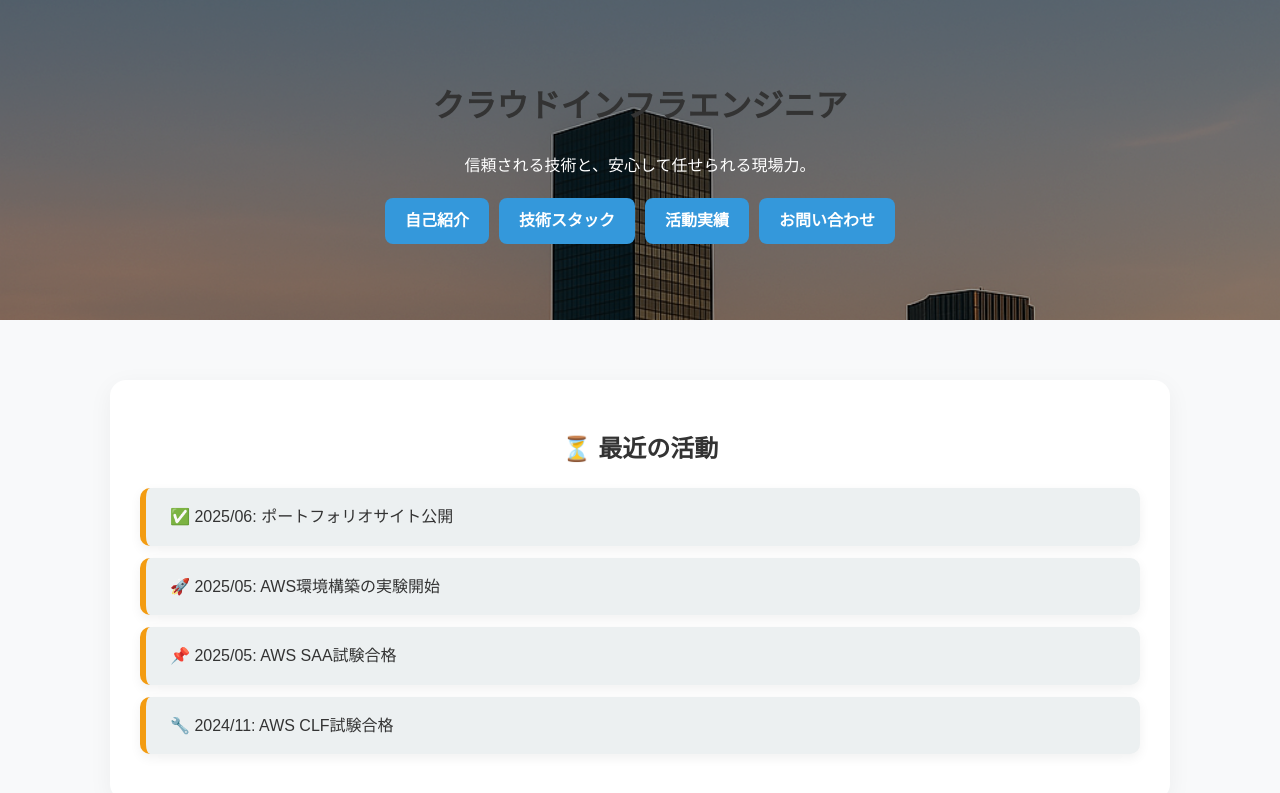
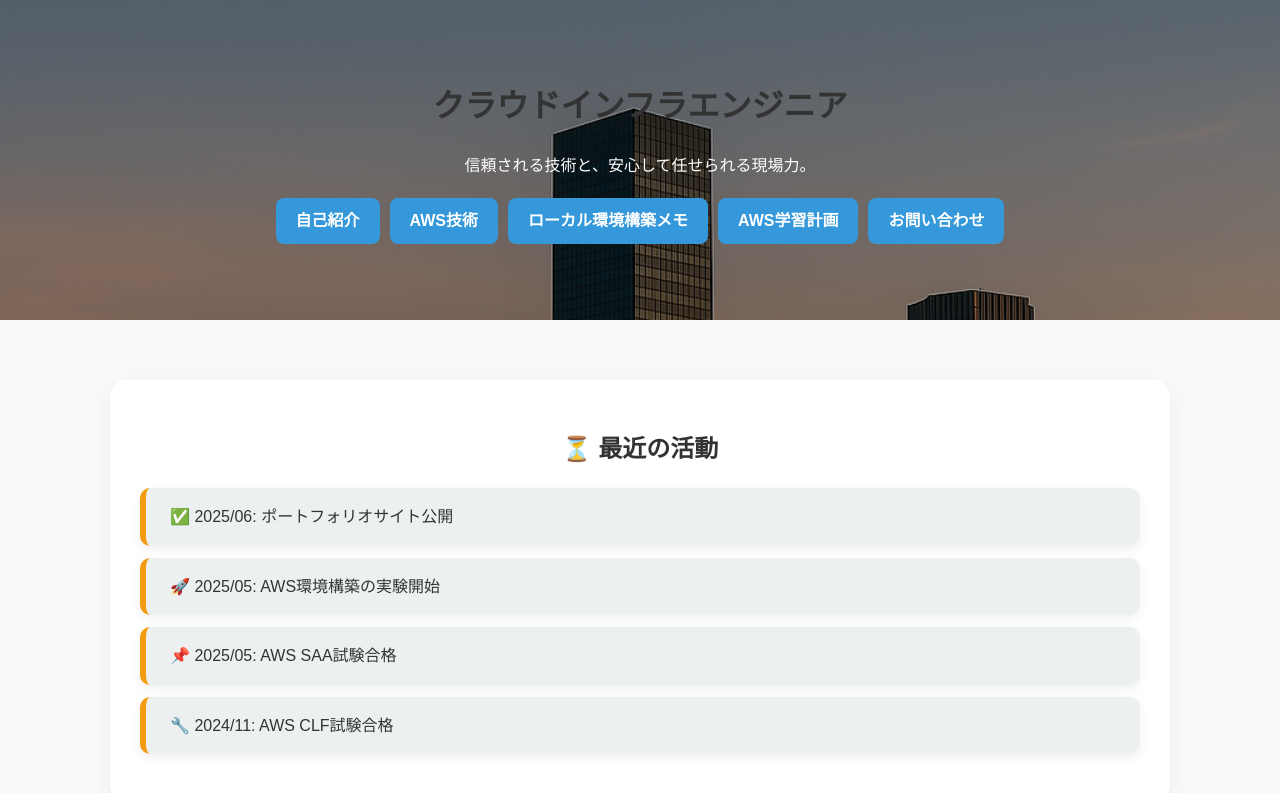
Before and after one commit to cloudrobo48/aws-cloud, a Jekyll site: the page index.html, which Jekyll copies as it is, in a window 1280 px wide and 900 px high. Shown: the top 793 px of the window. Built offline with Jekyll 4.4.1, drawn with Linux system fonts in a browser that asks for light colours.

Commit message:
update index.html

```diff
--- a/index.html
+++ b/index.html
@@ -12,10 +12,11 @@
       <p>信頼される技術と、安心して任せられる現場力。</p>
       <nav>
         <ul>
-          <li><a href="#about">自己紹介</a></li>
-          <li><a href="#skills">技術スタック</a></li>
-          <li><a href="#activity">活動実績</a></li>
-          <li><a href="#contact">お問い合わせ</a></li>
+          <li><a href="about.html">自己紹介</a></li>
+          <li><a href="/docs/aws/aws-top.html">AWS技術</a></li>
+          <li><a href="/docs/mac/mac-memo.html">ローカル環境構築メモ</a></li>
+          <li><a href="/docs/aws/aws-study.html">AWS学習計画</a></li>
+          <li><a href="contact.html">お問い合わせ</a></li>
         </ul>
       </nav>
     </header>
```
Also changed, not shown: 1 other file.
